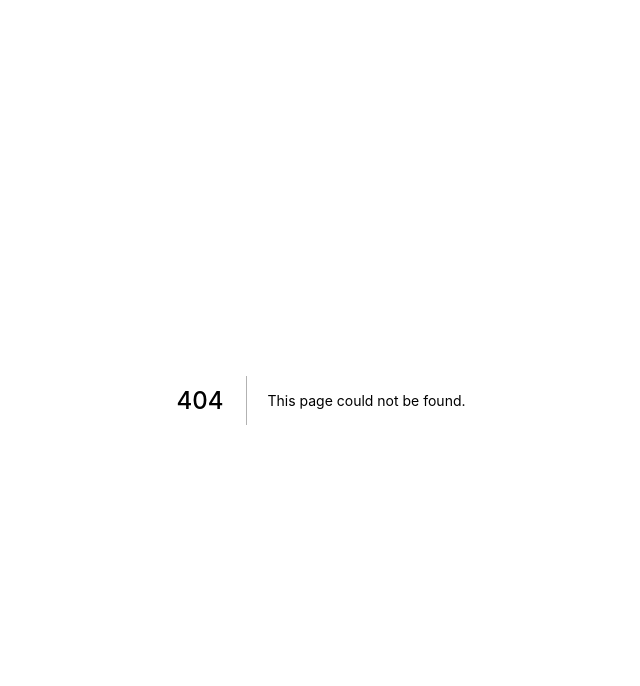
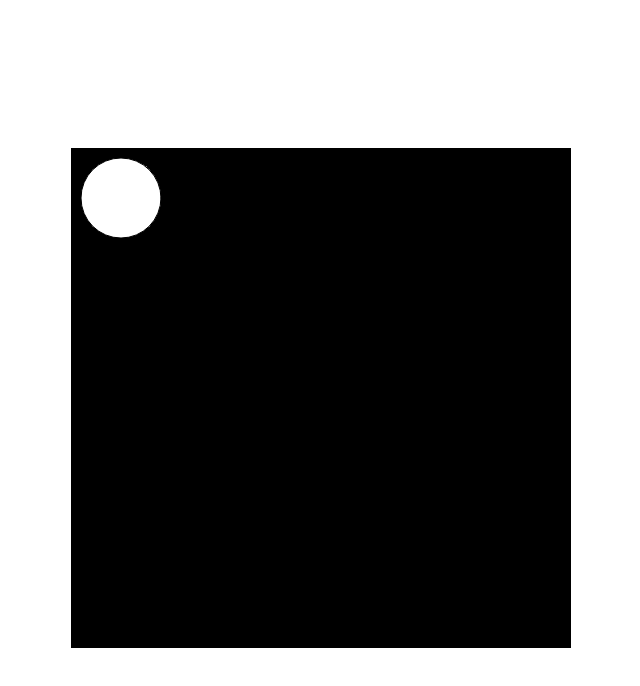
Before and after one commit to Snowman-s/NextApp, a Next.js app: page /p5test in a window 1280 px wide. Before the commit this address had no page. Shown: the top 686 px of the page, without its empty margins (319-959 px from the left). Built offline with nearby package versions, Linux system fonts and the light colour scheme.

Commit message:
p5のテストページを作成

```diff
--- /dev/null
+++ b/components/P5Canvas.tsx
@@ -0,0 +1,24 @@
+import React from 'react'
+
+export default class P5Canvas extends React.Component<{sketch:any}>{
+    myRef:React.RefObject<any>
+
+    constructor(props:{sketch:any}){
+        super(props)
+
+        this.myRef = React.createRef()
+    }
+
+    async componentDidMount(){
+        const p5 = await import("p5")
+        new p5.default(this.props.sketch, this.myRef.current)
+    }
+
+    render(){
+        return (
+            <div ref={this.myRef}>
+
+            </div>
+        )
+    }
+}
--- /dev/null
+++ b/components/sketches/myfirstsketch.tsx
@@ -0,0 +1,11 @@
+import p5 from 'p5'
+
+export default function mysketch(p: p5) {
+    p.setup = () => {
+        p.createCanvas(500, 500)
+        p.background(0)
+    }
+    p.draw = () => {
+        p.ellipse(50, 50, 80, 80)
+    }
+}
--- a/next.config.js
+++ b/next.config.js
@@ -1,4 +1,6 @@
+const production = process.env.NODE_ENV.match('production') || false
+
 module.exports = {
   reactStrictMode: true,
-  basePath: '/NextApp'
+  basePath: production? '/NextApp': ''
 }
--- a/package.json
+++ b/package.json
@@ -14,13 +14,14 @@
   "dependencies": {
     "gh-pages": "^3.2.3",
     "next": "11.1.0",
+    "p5": "^1.4.0",
     "react": "17.0.2",
     "react-dom": "17.0.2",
-    "react-p5": "^1.3.19",
     "serve": "^12.0.0"
   },
   "devDependencies": {
     "@types/node": "^16.6.2",
+    "@types/p5": "^1.3.0",
     "@types/react": "^17.0.18",
     "eslint": "7.32.0",
     "eslint-config-next": "11.1.0",
--- /dev/null
+++ b/pages/p5test.tsx
@@ -0,0 +1,11 @@
+import P5Canvas from "components/P5Canvas"
+import mysketch from "components/sketches/myfirstsketch"
+import styles from '/styles/Home.module.css'
+
+export default function Home() {
+  return (
+    <div className={styles.container}>
+      <P5Canvas sketch={mysketch} />
+    </div>
+  )
+}
--- a/tsconfig.json
+++ b/tsconfig.json
@@ -7,6 +7,7 @@
       "esnext"
     ],
     "allowJs": true,
+    "baseUrl": "./",
     "skipLibCheck": true,
     "strict": false,
     "forceConsistentCasingInFileNames": true,
```
Also changed, not shown: 1 other file (tests, documents, lock files or other folders).
